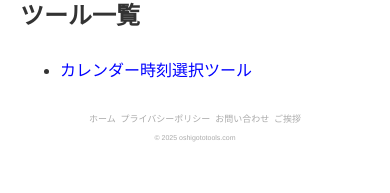
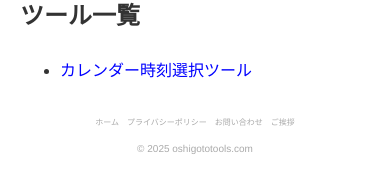
Before and after one commit to Tomoyuki123456789/oshigototools-site2, a Jekyll site: the page built from index.html, in a window 390 px wide. Shown: the part 306-499 px from the top of the page. Built offline with Jekyll 4.4.1, drawn with Linux system fonts in a browser that asks for light colours.

Commit message:
修正内容のメモ（例：デザイン修正）

```diff
--- a/css/common.css
+++ b/css/common.css
@@ -81,6 +81,29 @@
   gap: 1rem;
 }
 
+/* フッターリンクが常に1行に収まるようにするためのスタイル */
+@media screen and (max-width: 768px) {
+  .site-footer .footer-links {
+    white-space: nowrap; /* テキストの折り返しを防止 */
+    overflow-x: auto; /* 必要に応じて横スクロール可能に */
+    -webkit-overflow-scrolling: touch; /* モバイルでのスムーズスクロール */
+    padding-bottom: 5px; /* スクロールバー用の余白 */
+    font-size: calc(8px + 0.5vw); /* 画面幅に応じて可変サイズ */
+    gap: 0.8rem; /* 狭い画面ではリンク間の間隔を縮小 */
+  }
+
+  .site-footer .footer-links li {
+    flex-shrink: 0; /* リンクアイテムが縮小されないように */
+  }
+}
+
+@media screen and (max-width: 480px) {
+  .site-footer .footer-links {
+    font-size: 8px; /* より小さい画面では固定の小さいサイズに */
+    gap: 0.5rem; /* さらに間隔を縮小 */
+  }
+}
+
 .site-footer .footer-links li {
   margin: 0;
 }
@@ -100,37 +123,7 @@
   font-size: 10px;
   color: #aaa;
 }
-/* レスポンシブ対応のフッタースタイル */
-@media screen and (max-width: 600px) {
-  .site-footer {
-    font-size: 10px; /* モバイル向けに文字サイズを小さく */
-  }
 
-  .site-footer .footer-links {
-    flex-wrap: wrap; /* 小さい画面では折り返し可能に */
-    justify-content: center;
-    gap: 0.5rem; /* リンク間のスペースを縮小 */
-  }
-
-  .site-footer .footer-copy {
-    font-size: 8px; /* コピーライト文のサイズをさらに小さく */
-  }
-}
-
-/* さらに小さい画面向け */
-@media screen and (max-width: 400px) {
-  .site-footer {
-    font-size: 9px;
-  }
-
-  .site-footer .footer-links {
-    gap: 0.3rem; /* さらにリンク間のスペースを縮小 */
-  }
-
-  .site-footer .footer-copy {
-    font-size: 7px;
-  }
-}
 
 /* ======================================== */
 /* 問い合わせフォーム用の追加スタイル       */
```
